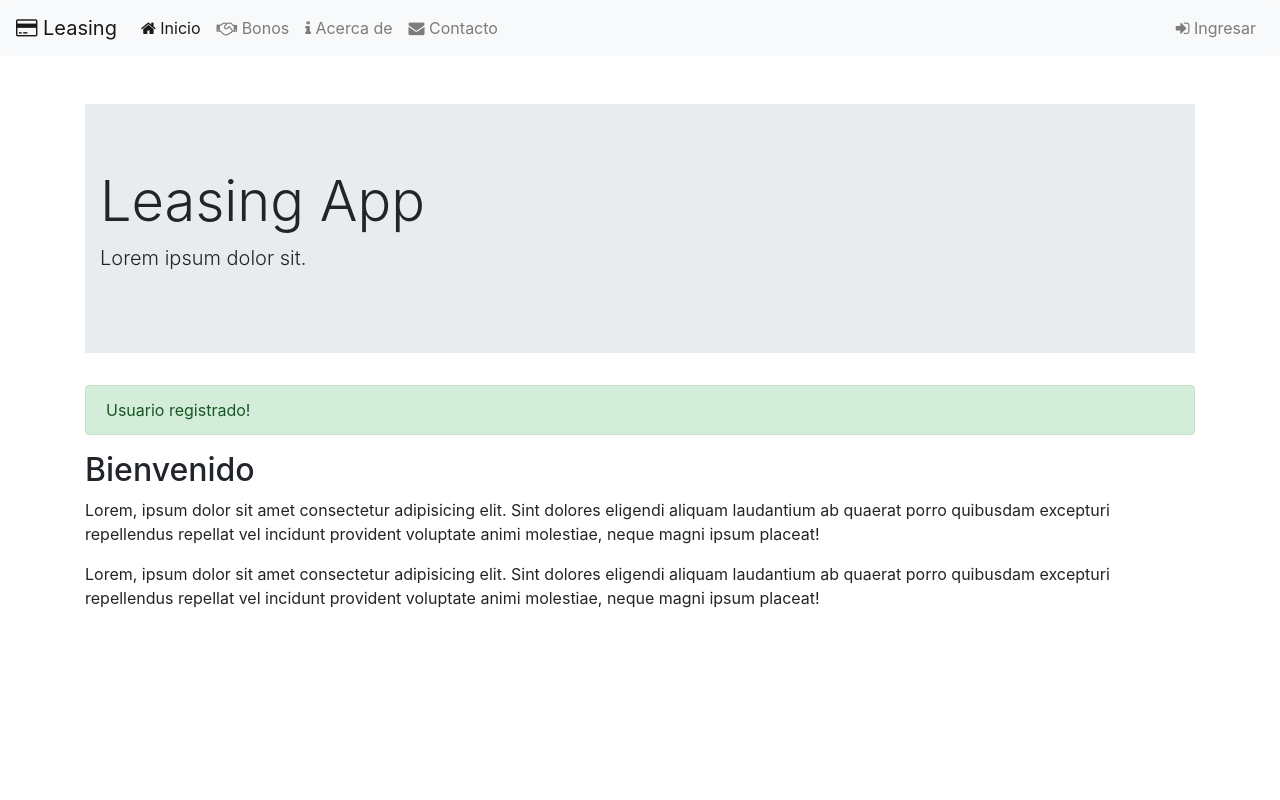
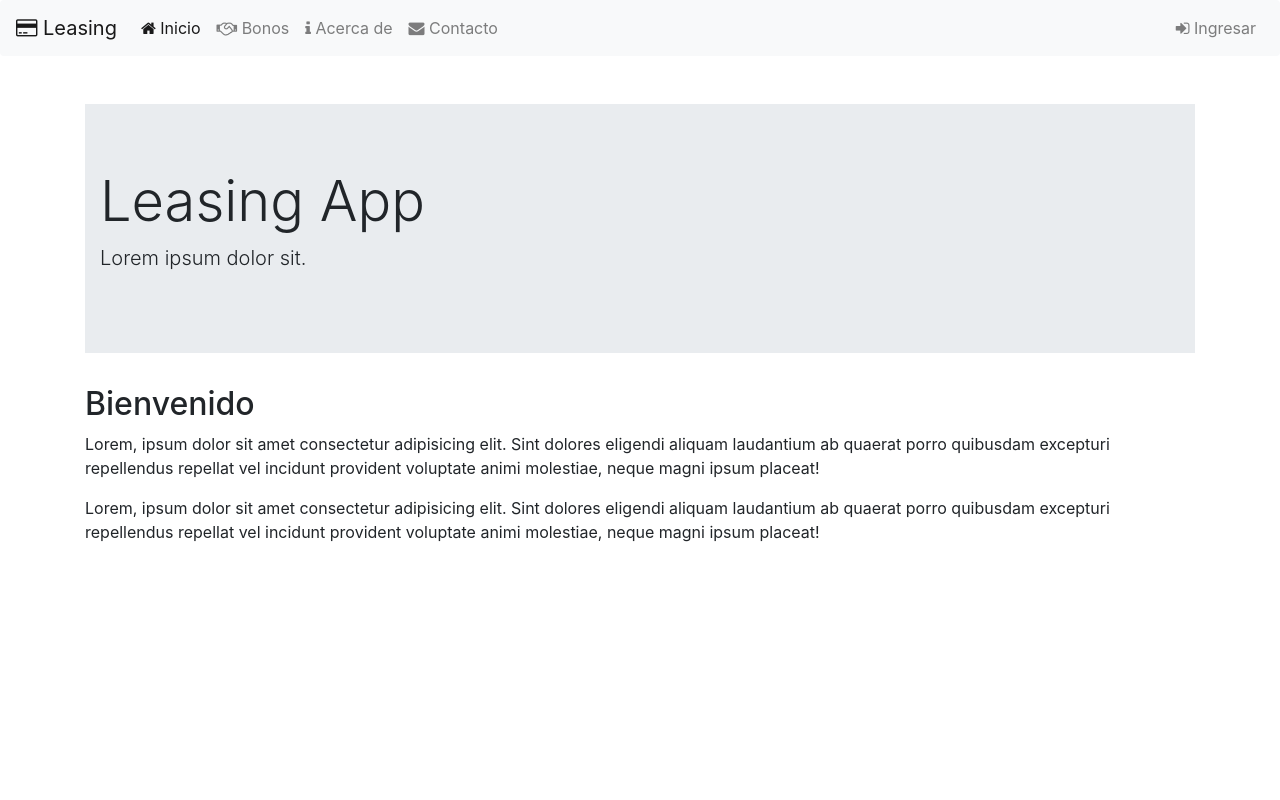
Before and after one commit to manuxo/finances, an Angular app: page /home in a window 1280 px wide. Shown: the top 800 px of the page. Built offline with nearby package versions, Linux system fonts and the light colour scheme; what angular2-jwt would draw is missing.

Commit message:
fixed home

```diff
--- a/src/app/components/home/home.component.html
+++ b/src/app/components/home/home.component.html
@@ -11,9 +11,6 @@
 </div>
 <div class="row">
   <div class="col-lg-12 col-sm-12 col-xs-12">
-    <div class="alert alert-success">
-      Usuario registrado!
-    </div>
     <h2>Bienvenido</h2>
     <p>
       Lorem, ipsum dolor sit amet consectetur adipisicing elit.
```
